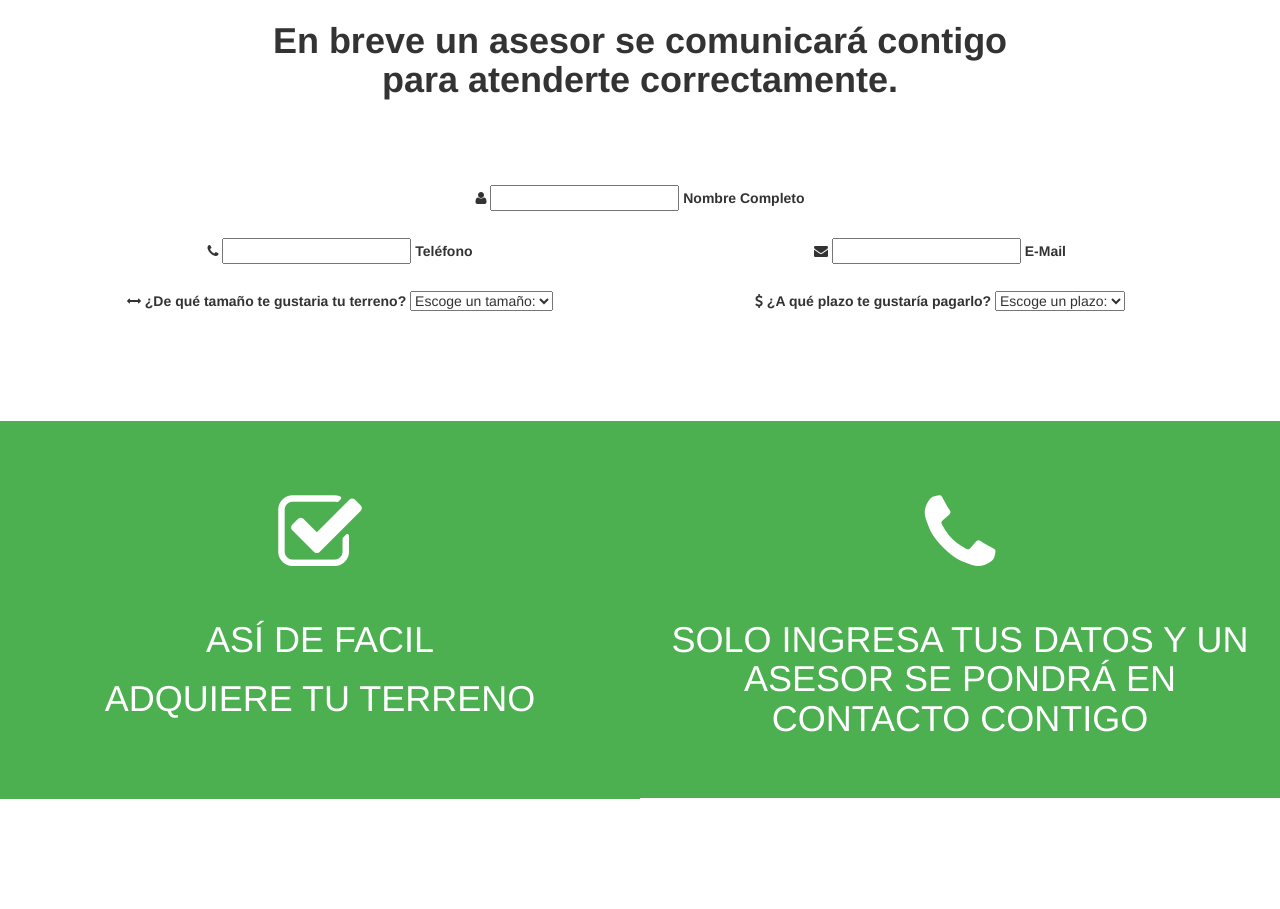
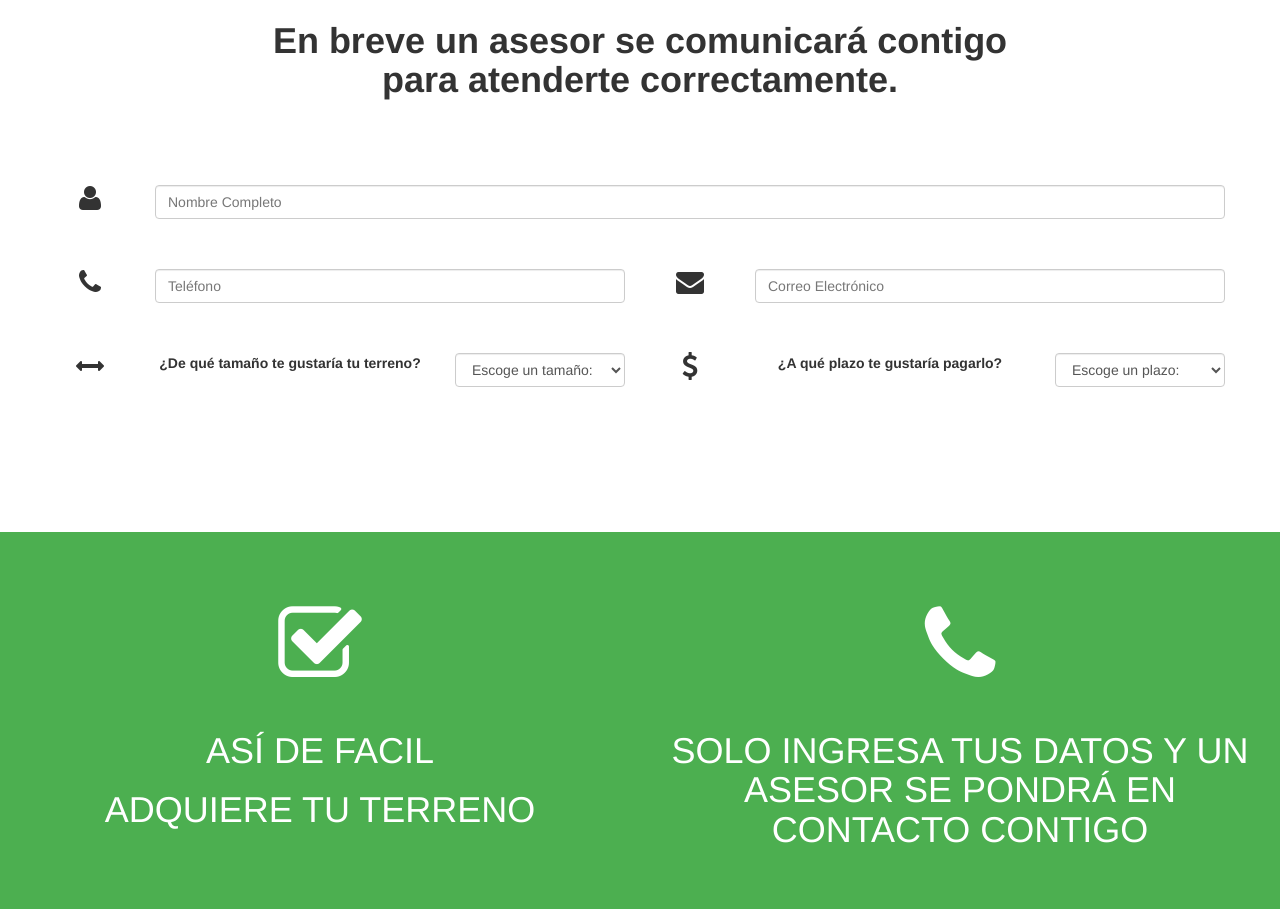
Before and after one commit to Serchcode/terrenofacil, a Django app: page / in a window 1280 px wide. Shown: the part 1739-2648 px from the top of the page. Run offline with Django 3.2, Linux system fonts and the light colour scheme; some libraries are stand-ins or nearby versions.

Commit message:
Personalizamos formulario

```diff
--- a/main/templates/index.html
+++ b/main/templates/index.html
@@ -124,29 +124,37 @@
             </div>
         </div>
 	 	<div class="row">
-            <form class="white" method="POST" action="	">
+            <form class="white" method="POST" action="">
                 {% csrf_token %}
-            <div class="row">
-                <div class="input-field col-lg-12 col-md-12 col-sm-12 text-center">
-                  <i class="fa fa-user"></i>
-                  <input required="true" name="name"id="icon_prefix" type="text" class="validate">
-                  <label for="icon_prefix">Nombre Completo</label>
+            <div class="form-group">
+              <div class="row padding-rows-form">
+                <div class="col-lg-1 col-md-1 col-sm-1 text-center">
+                  <i class="fa fa-user fa-2x"></i></div>
+                 <!-- <label for="icon_prefix" class="col-lg-2 col-md-2 col-sm-2 col-form-label text-center" style="vertical-align:middle;">Nombre Completo</label>-->
+                  <div class="input-field col-lg-11 col-md-11 col-sm-12">
+                  <input required="true" name="name"id="icon_prefix" type="text" class="validate form-control" placeholder="Nombre Completo">
                   </div>
-                <div class="input-field col-lg-6 col-md-6 col-sm-12">
-                  <i class="fa fa-phone"></i>
-                  <input required="true" name="tel"id="icon_telephone" type="tel" class="validate">
-                  <label for="icon_telephone">Teléfono</label>
               </div>
-
-                <div class="input-field col-lg-6 col-md-6 col-sm-12">
-                  <i class="fa fa-envelope"></i>
-                  <input required="true" name="mail"id="email" type="email" class="validate">
-                  <label for="email" data-error="Ingrese un Email válido" data-success="Email válido">E-Mail</label>
+              <div class="row padding-rows-form">
+                  <div class="col-lg-1 col-md-1 col-sm-1 text-center">
+                  <i class="fa fa-phone fa-2x"></i></div>
+                  <div class="input-field col-lg-5 col-md-5 col-sm-5">
+                  <input required="true" name="tel"id="icon_telephone" type="tel" class="validate form-control" placeholder="Teléfono">
+                  <!--<label for="icon_telephone">Teléfono</label>-->
                 </div>
-                <div class="input-field col-lg-6 col-md-6 col-sm-12">
-                <i class="fa fa-arrows-h"></i>
-                <label>¿De qué tamaño te gustaria tu terreno?</label>
-                <select name="size">
+                  <div class="col-lg-1 col-md-1 col-sm-1 text-center">
+                  <i class="fa fa-envelope fa-2x"></i></div>
+                <div class="input-field col-lg-5 col-md-5 col-sm-5">
+                  <input required="true" name="mail"id="email" type="email" class="validate form-control" placeholder="Correo Electrónico">
+                 <!-- <label for="email" data-error="Ingrese un Email válido" data-success="Email válido">E-Mail</label>-->
+                </div>
+              </div>
+              <div class="row padding-rows-form">
+                <div class="col-lg-1 col-md-1 col-sm-1 text-center">
+                  <i class="fa fa-arrows-h fa-2x"></i></div>
+               <label for="icon_prefix" class="col-lg-3 col-md-3 col-sm-3 col-form-label text-center" style="vertical-align:middle;">¿De qué tamaño te gustaría tu terreno?</label>
+                <div class="input-field col-lg-2 col-md-2 col-sm-2">
+                  <select class="selectpicker form-control" name="size">
                     <option value="" disabled selected>Escoge un tamaño: </option>
                     <option value="120m">120m</option>
                     <option value="150m">150m</option>
@@ -155,10 +163,11 @@
                   </select>
                 </div>
 
-               <div class="input-field col-lg-6 col-md-6 col-sm-12">
-                <i class="fa fa-dollar "></i>
-                 <label>¿A qué plazo te gustaría pagarlo?</label>
-                <select name="plazo">
+                <div class="col-lg-1 col-md-1 col-sm-1 text-center">
+                  <i class="fa fa-dollar fa-2x"></i></div>
+                <label for="icon_prefix" class="col-lg-3 col-md-3 col-sm-3 col-form-label text-center" style="vertical-align:middle;">¿A qué plazo te gustaría pagarlo?</label>
+                <div class="input-field col-lg-2 col-md-2 col-sm-2">
+                  <select  class="custom-select form-control" name="plazo">
                     <option value="" disabled selected>Escoge un plazo: </option>
                     <option value="12 meses">1 año</option>
                     <option value="24 meses">2 años</option>
@@ -169,6 +178,7 @@
               </div>
             </div>
       </form>
+    </div>
   </div>
  </section>
 <!--DEVELOPERS SECTION END-->
--- a/static/css/style.css
+++ b/static/css/style.css
@@ -219,3 +219,7 @@ min-height: 500px;
   transform: scale(0);
   transition: all 500ms ease-out;
 }
+
+.padding-rows-form{
+  padding-bottom: 25px;
+}
```
Lines whose indentation alone changed are shown as unchanged.
